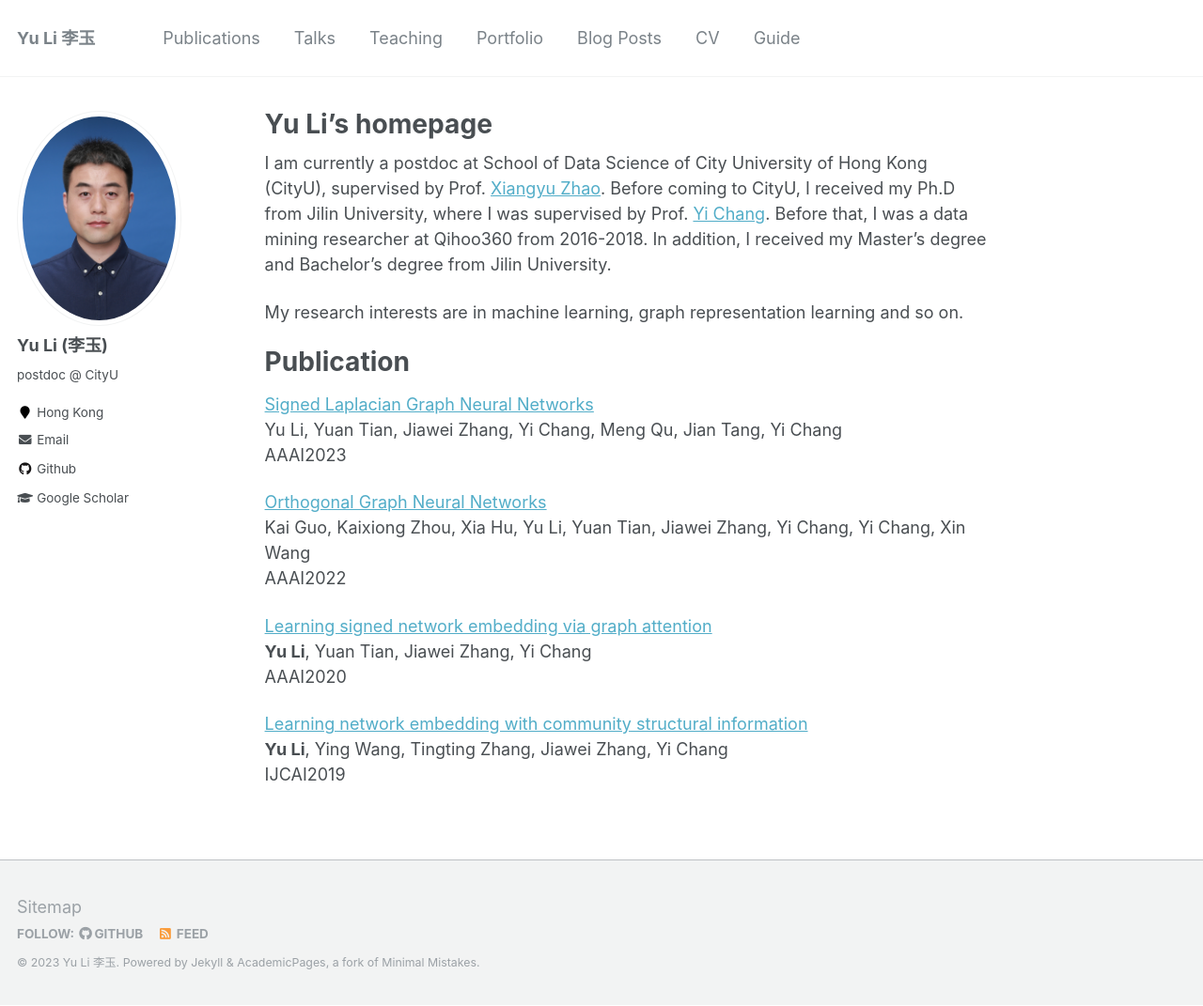
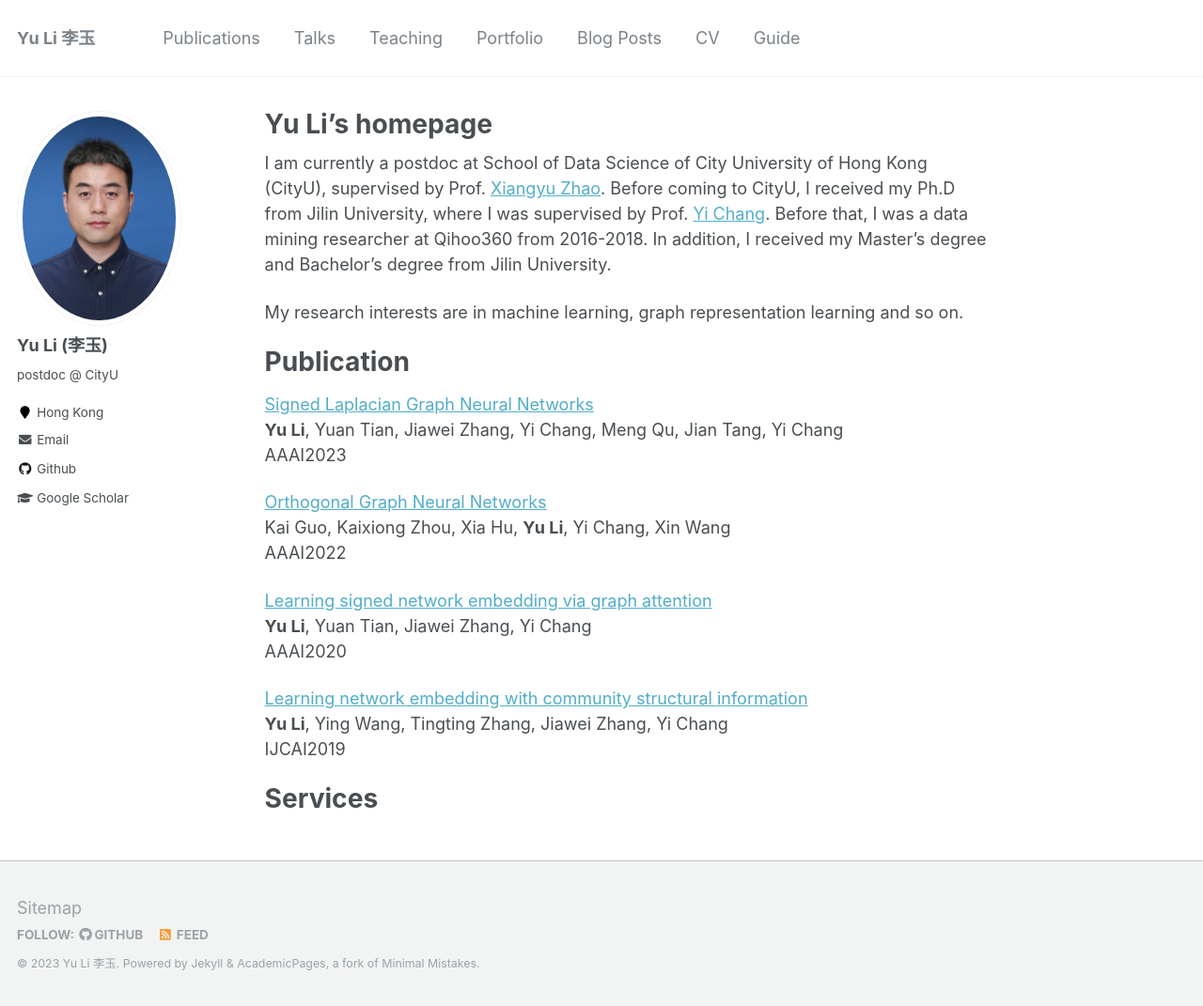
Before and after one commit to liyu1990/liyu1990.github.io, a Jekyll site: the page built from _pages/about.md, in a window 1280 px wide and 1071 px high. Shown: the whole window at 94% size. Built offline with Jekyll 4.4.1, drawn with Linux system fonts in a browser that asks for light colours.

Commit message:
Update about.md

```diff
--- a/_pages/about.md
+++ b/_pages/about.md
@@ -17,11 +17,11 @@ My research interests are in machine learning, graph representation learning and
 Publication
 ======
 [Signed Laplacian Graph Neural Networks](http://liyu1990.github.io/files/paper2.pdf)
-Yu Li, Yuan Tian, Jiawei Zhang, Yi Chang, Meng Qu, Jian Tang, Yi Chang
+**Yu Li**, Yuan Tian, Jiawei Zhang, Yi Chang, Meng Qu, Jian Tang, Yi Chang
 AAAI2023
 
 [Orthogonal Graph Neural Networks](http://liyu1990.github.io/files/paper2.pdf)
-Kai Guo, Kaixiong Zhou, Xia Hu, Yu Li, Yuan Tian, Jiawei Zhang, Yi Chang, Yi Chang, Xin Wang
+Kai Guo, Kaixiong Zhou, Xia Hu, **Yu Li**, Yi Chang, Xin Wang
 AAAI2022
 
 [Learning signed network embedding via graph attention](http://liyu1990.github.io/files/paper2.pdf)
@@ -31,3 +31,6 @@ AAAI2020
 [Learning network embedding with community structural information](http://liyu1990.github.io/files/paper2.pdf)
 **Yu Li**, Ying Wang, Tingting Zhang, Jiawei Zhang, Yi Chang
 IJCAI2019
+
+Services
+======
```
